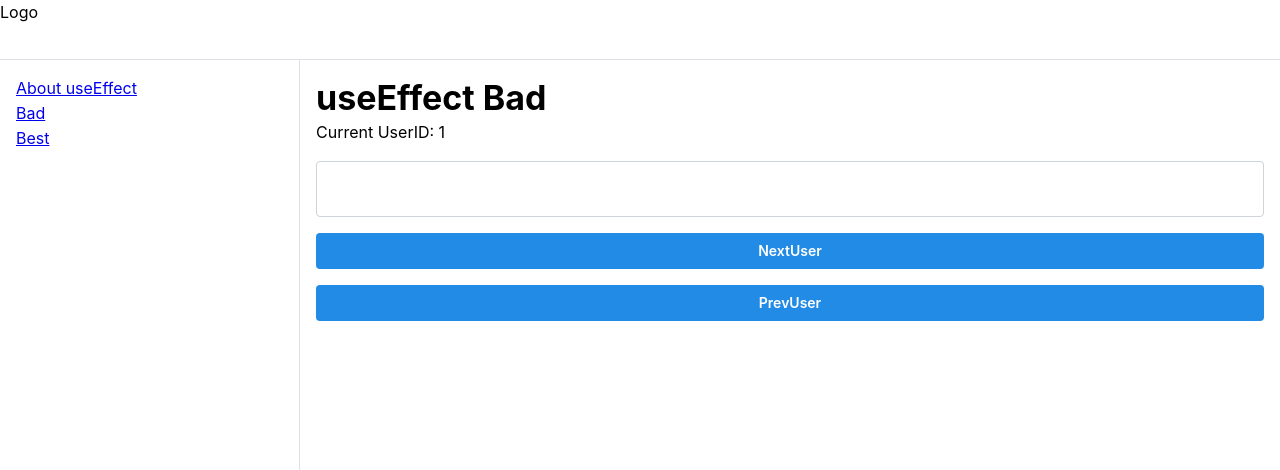
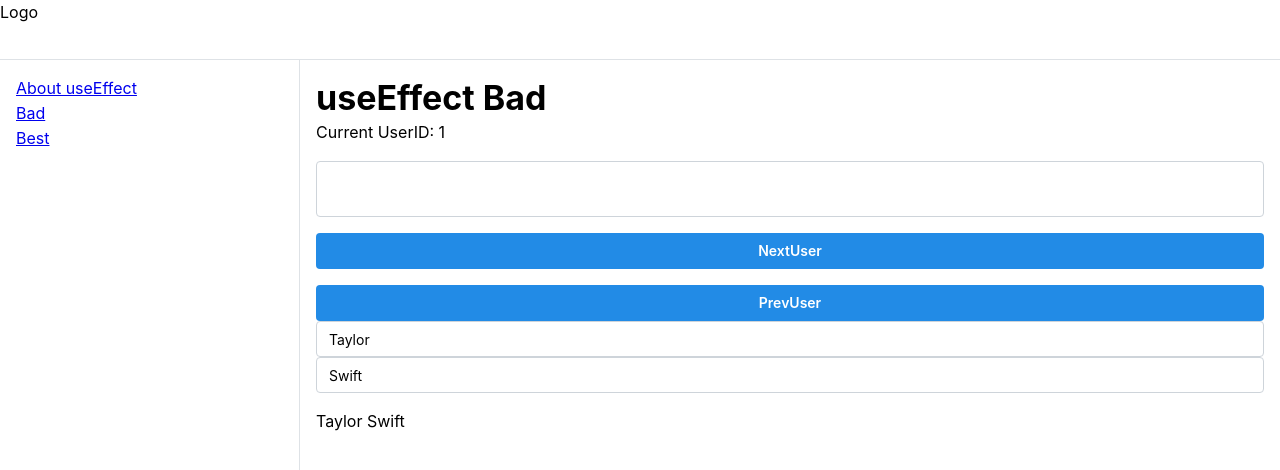
Before and after one commit to hiropi1224/monorepo-react, a Next.js app in the folder apps/web/: page /use-effect/bad in a window 1280 px wide. Shown: the top 470 px of the page. Built offline with nearby package versions, Linux system fonts and the light colour scheme; a small style sheet from the web is missing.

Commit message:
💄 props,stateに基づくstate更新について

```diff
--- a/apps/web/app/use-effect/bad/page.tsx
+++ b/apps/web/app/use-effect/bad/page.tsx
@@ -1,11 +1,13 @@
 import { Title } from "@mantine/core";
 import { BadPractice } from "../../../features/use-effect/components/bad-practice/bad-practice";
+import { BadForm } from "../../../features/use-effect/components/form";
 
 export default function BadPage(): JSX.Element {
   return (
     <div>
       <Title>useEffect Bad</Title>
       <BadPractice />
+      <BadForm />
     </div>
   );
 }
--- a/apps/web/app/use-effect/best/page.tsx
+++ b/apps/web/app/use-effect/best/page.tsx
@@ -1,11 +1,13 @@
 import { Title } from "@mantine/core";
 import { BestPractice } from "../../../features/use-effect/components/best-practice";
+import { BestForm } from "../../../features/use-effect/components/form";
 
 export default function BestPage(): JSX.Element {
   return (
     <div>
       <Title>useEffect Best</Title>
       <BestPractice />
+      <BestForm />
     </div>
   );
 }
--- /dev/null
+++ b/apps/web/features/use-effect/components/form/form.tsx
@@ -0,0 +1,50 @@
+"use client";
+
+import { Input, Stack, Text } from "@mantine/core";
+import { useState, useEffect } from "react";
+
+export function BadForm() {
+  console.count("--- Bad Form render ---");
+  const [firstName, setFirstName] = useState("Taylor");
+  const [lastName, setLastName] = useState("Swift");
+
+  // 🔴 Avoid: redundant state and unnecessary Effect
+  const [fullName, setFullName] = useState("");
+  useEffect(() => {
+    console.count("--- setFullName ---");
+    setFullName(firstName + " " + lastName);
+  }, [firstName, lastName]);
+  return (
+    <Stack>
+      <form>
+        <Input
+          value={firstName}
+          onChange={(e) => setFirstName(e.target.value)}
+        />
+        <Input value={lastName} onChange={(e) => setLastName(e.target.value)} />
+      </form>
+      <Text>{fullName}</Text>
+    </Stack>
+  );
+}
+
+export function BestForm() {
+  console.count("--- Good Form render ---");
+  const [firstName, setFirstName] = useState("Taylor");
+  const [lastName, setLastName] = useState("Swift");
+
+  const fullName = `${firstName} ${lastName}`;
+
+  return (
+    <Stack>
+      <form>
+        <Input
+          value={firstName}
+          onChange={(e) => setFirstName(e.target.value)}
+        />
+        <Input value={lastName} onChange={(e) => setLastName(e.target.value)} />
+      </form>
+      <Text>{fullName}</Text>
+    </Stack>
+  );
+}
--- /dev/null
+++ b/apps/web/features/use-effect/components/form/index.ts
@@ -0,0 +1 @@
+export { BadForm, BestForm } from "./form";
```
